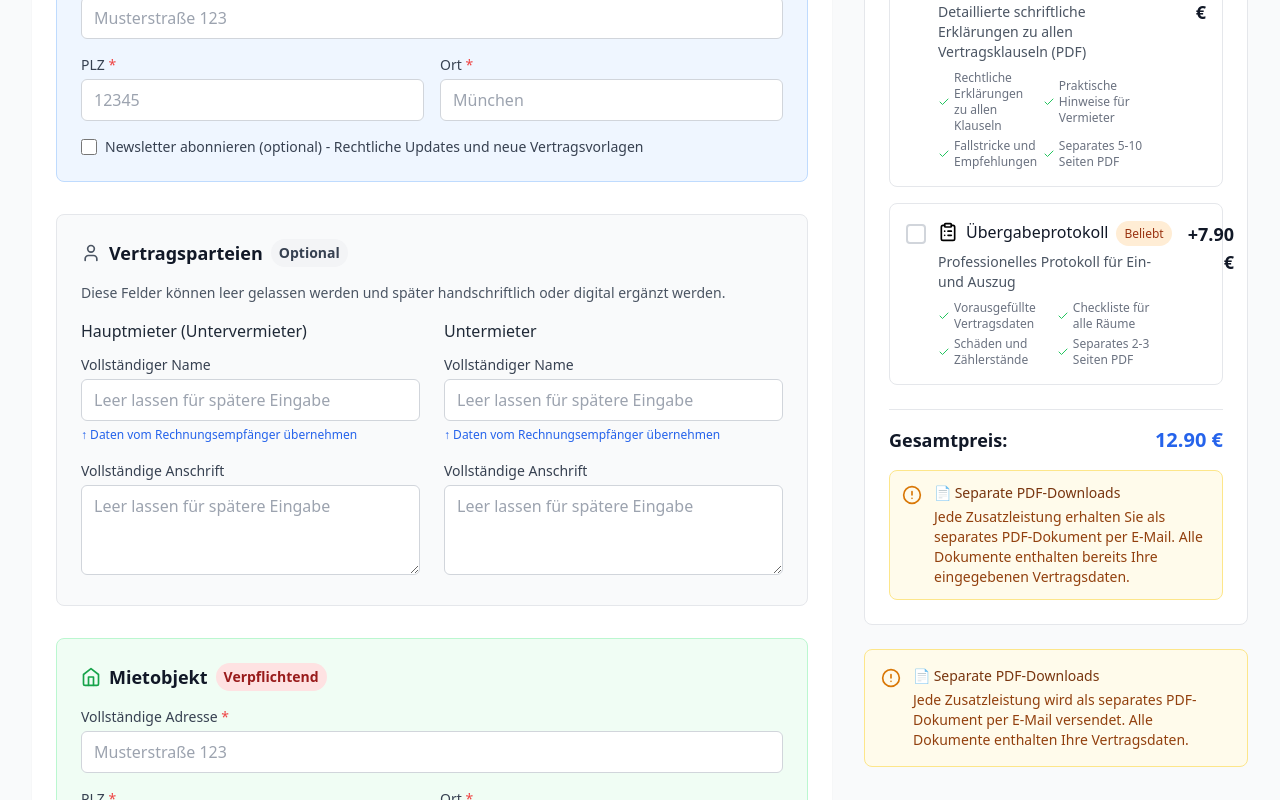
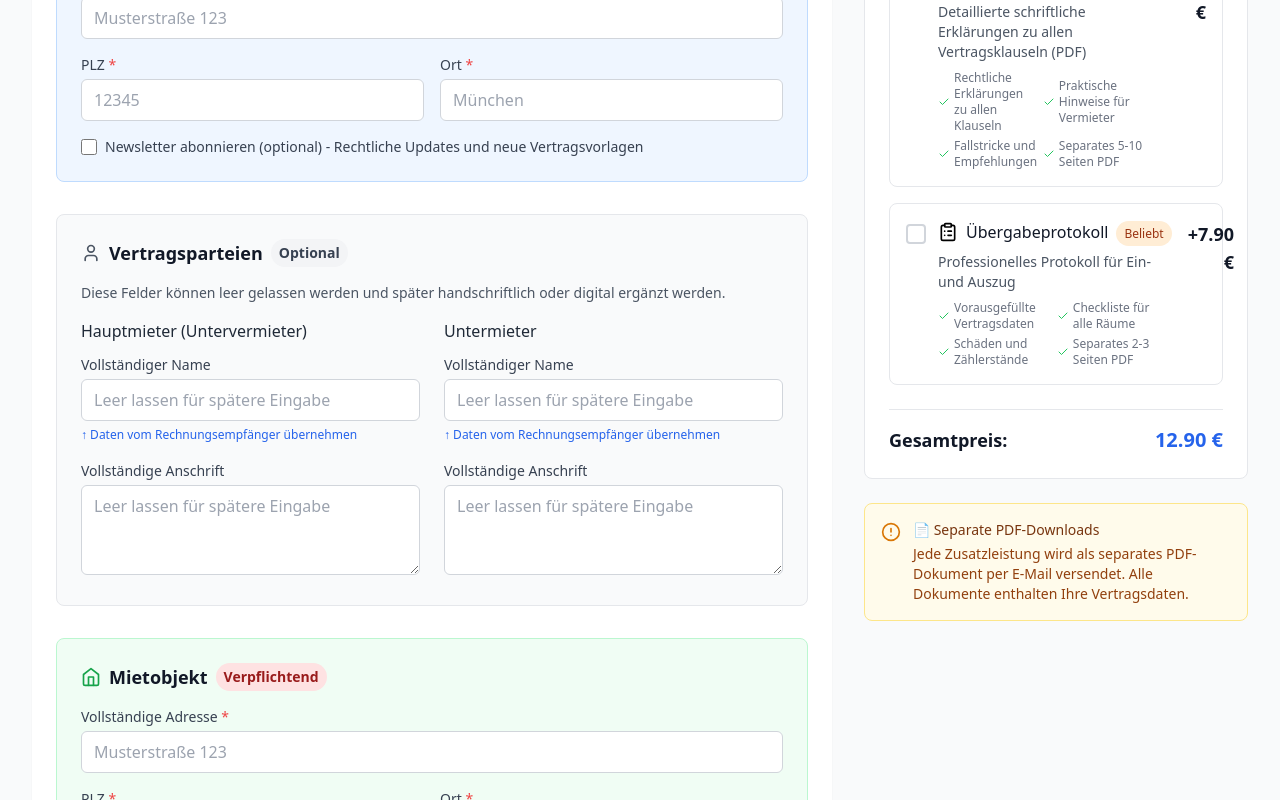
Before and after one commit to PalBasti/palworks-website, a Next.js app: page /untermietvertrag in a window 1280 px wide. Shown: the part 402-1202 px from the top of the page. Built offline with nearby package versions, Linux system fonts and the light colour scheme.

Commit message:
Update PricingSection.js

```diff
--- a/components/shared/PricingSection.js
+++ b/components/shared/PricingSection.js
@@ -191,22 +191,6 @@ const PricingSection = ({
           </div>
         )}
       </div>
-
-      {/* Hinweis */}
-      <div className="mt-4 p-3 bg-amber-50 border border-amber-200 rounded-lg">
-        <div className="flex items-start">
-          <AlertCircle className="h-5 w-5 text-amber-600 mr-3 mt-0.5 flex-shrink-0" />
-          <div className="text-sm">
-            <p className="font-medium text-amber-900 mb-1">
-              📄 Separate PDF-Downloads
-            </p>
-            <p className="text-amber-800">
-              Jede Zusatzleistung erhalten Sie als separates PDF-Dokument per E-Mail.
-              Alle Dokumente enthalten bereits Ihre eingegebenen Vertragsdaten.
-            </p>
-          </div>
-        </div>
-      </div>
     </div>
   );
 };
```
